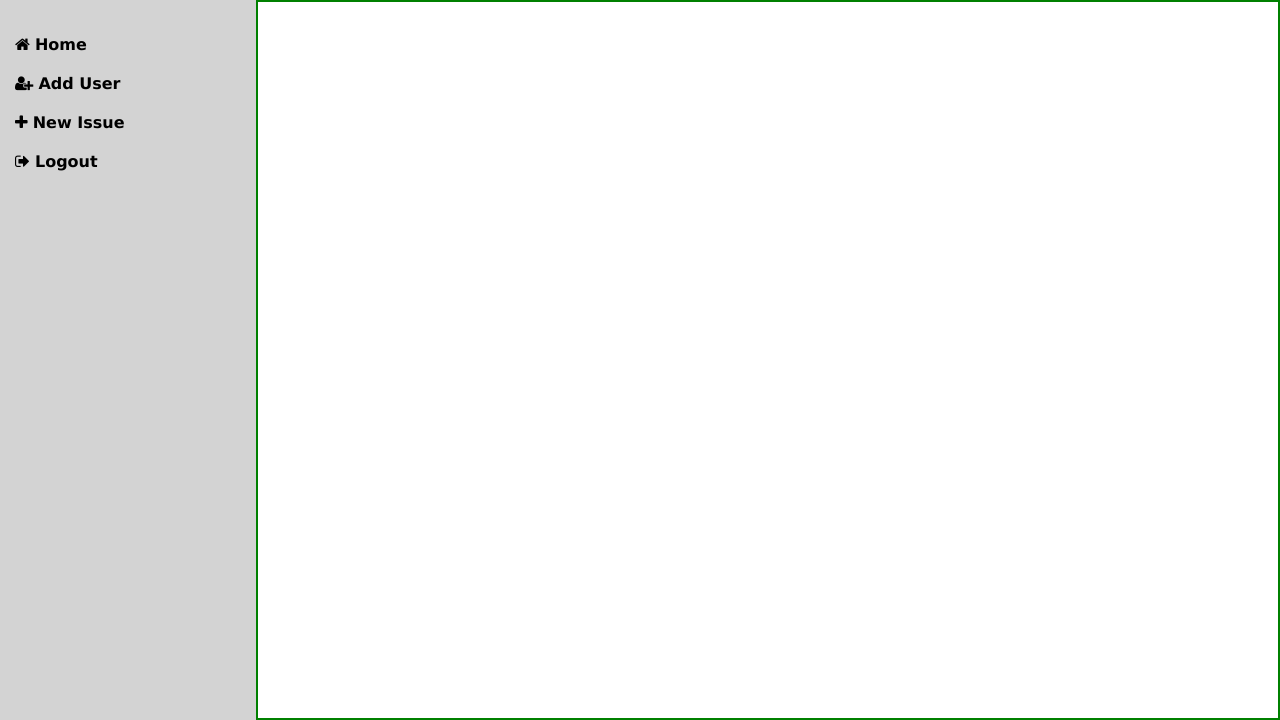
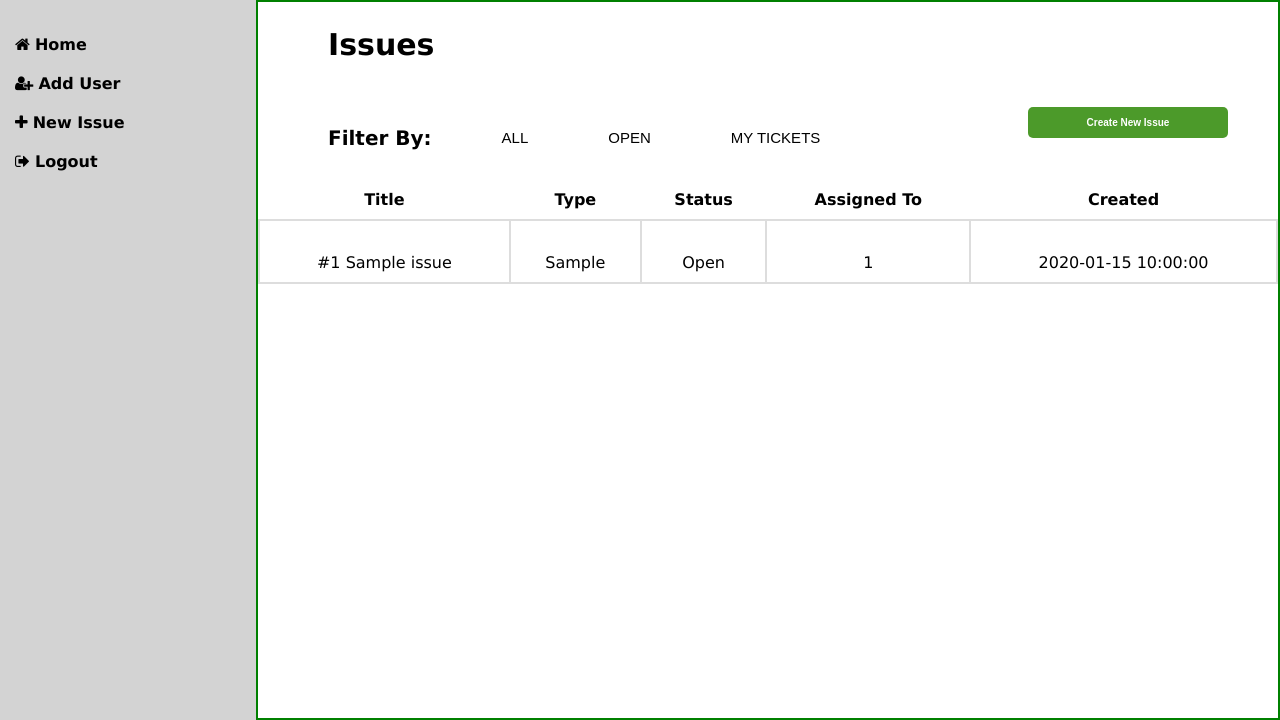
Before and after one commit to Coder-Jon014/info2180-project2, a PHP site: page /homeScreen.php in a window 1280 px wide. Shown: the part 80-800 px from the top of the page. Run offline with PHP 8.4, Linux system fonts and the light colour scheme; tables that the repository leaves empty hold one stand-in row (values such as "Sample post").

Commit message:
Implementing home functions

```diff
--- a/homeScreen.php
+++ b/homeScreen.php
@@ -44,8 +44,47 @@
     <!--Main Content-->
 
      <div class= "main-content" id="result-div">
+        <div class = mainIssues>
+          <h2>Issues</h2><a href="Issuemaker.html"><button type="issue" id="issue" class="issueButton"> Create New Issue </button></a>
+        </div>
+        <br>
+        <div class = "filterbtns">
+          <h3>Filter By: </h3>
+          <button type="all" id="all">ALL</button>
+          <button type="openI" id="openI">OPEN</button>
+          <button type="ticket" id="ticket">MY TICKETS</button>
+        </div>
+        <div id = "result">
+          <!--Table will be appear here-->
+          <?php
+          include "configuration.php";
 
-    </div>
-    </div>
+
+          $stmt= $conn->query("SELECT * FROM `issues`");
+          $results = $stmt->fetchAll(PDO::FETCH_ASSOC);
+
+          ?>
+          <table>
+              <thead>
+                  <th>Title</th>
+                  <th>Type</th>
+                  <th>Status</th>
+                  <th>Assigned To</th>
+                  <th>Created</th>
+              </thead>
+              <tbody>
+                  <?php foreach($results as $row):?>
+                  <tr>
+                    <td><?="#".$row['id']." ".$row['title'];?></td>
+                    <td><?=$row['type'];?></td>
+                    <td><?=$row['status'];?></td>
+                    <td><?=$row['assigned_to'];?></td>
+                    <td><?=$row['created'];?></td>
+                  </tr>
+                  <?php endforeach;?>
+              </tbody>
+          </table>
+        </div>
+      </div>
   </body>
 </html>
--- a/issueCreation.php
+++ b/issueCreation.php
@@ -6,7 +6,6 @@
     <meta name="viewport" content="width=device-width, initial-scale=1.0">
     <link rel="stylesheet" href="styles.css"/>
     <script src="issueCreation.js" type="text/Javascript"></script>
-
     <title>Document</title>
 </head>
 <body>
--- a/main.js
+++ b/main.js
@@ -1,11 +1,11 @@
 "use strict";
 
 window.onload = function() {
-    test();
+    sideBar();
 }
 
 
-function test(){
+function sideBar(){
 
     var home = document.getElementById("home-btn")
     var adduser = document.getElementById("add-user-btn")
```
Also changed, not shown: home.js (+15 -0 lines), home.php (+26 -0 lines).
